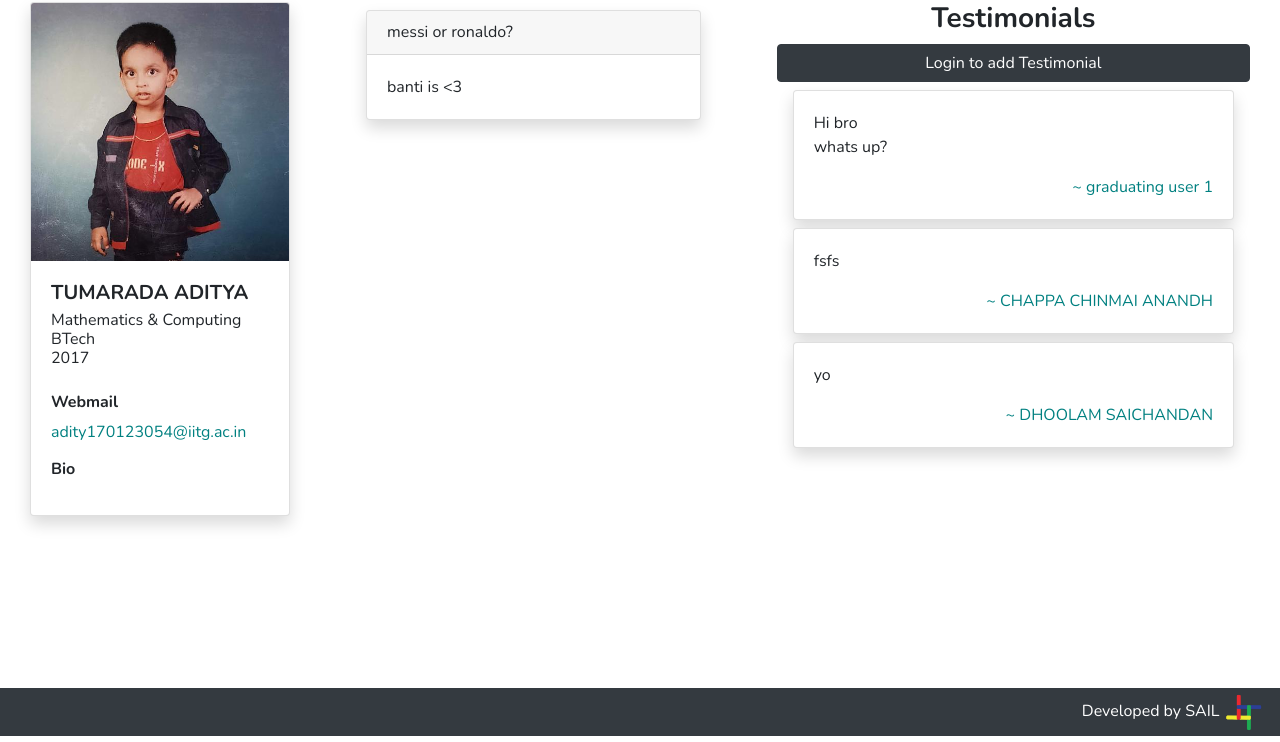
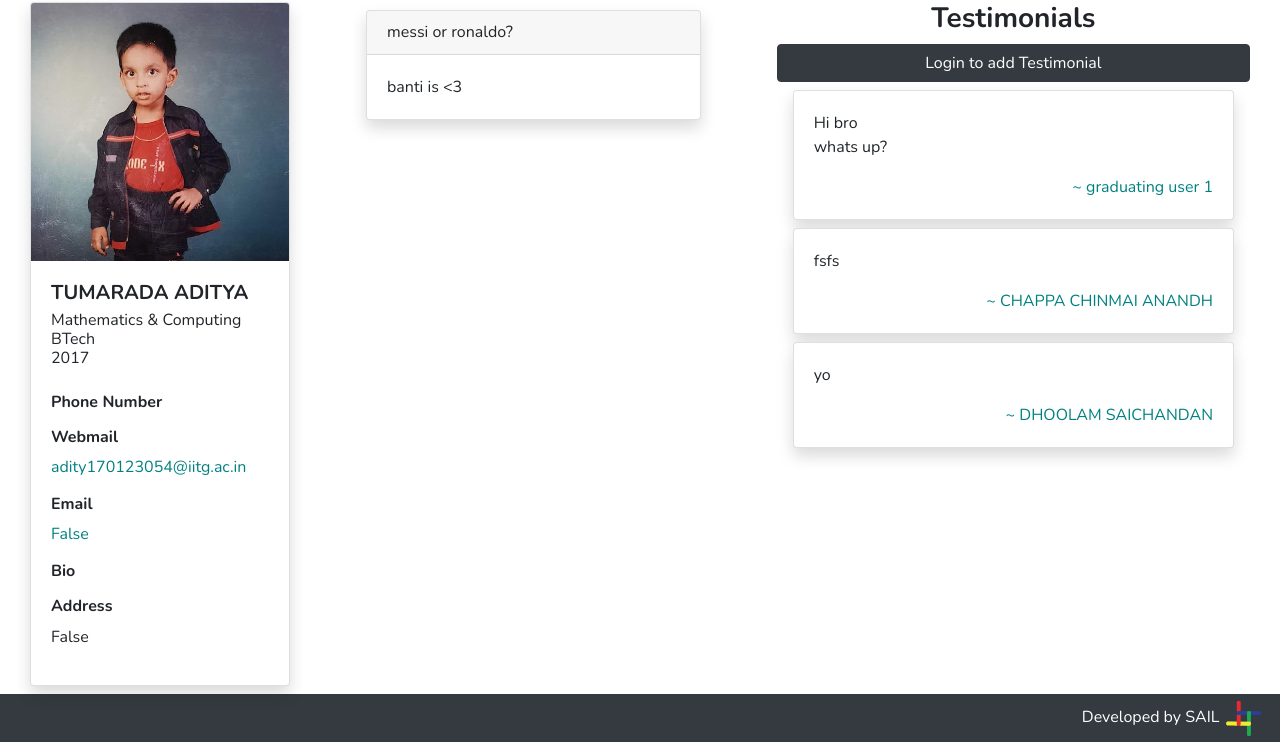
Before and after one commit to sahil2609/YearBook, a Django app: page /yearbook/adity170123054/ in a window 1280 px wide. Shown: the part 64-806 px from the top of the page. Run offline with Django 3.2, Linux system fonts and the light colour scheme; a user stored in the database is signed in; data comes from the database, SQL or seed files in the repository; some libraries are stand-ins or nearby versions.

Commit message:
Update profile.html

```diff
--- a/students/templates/profile.html
+++ b/students/templates/profile.html
@@ -21,10 +21,18 @@
                                 </h6>
                                 <br>
                                 <div class="card-text">
+                                    <h6><b>Phone Number</b></h6>
+                                    <p>{{ profile.phoneno }}</p>
+                                </div>
+                                <div class="card-text">
                                     <h6><b>Webmail</b></h6>
                                     <p><a href="mailto:{{ profile.user.email }}">{{ profile.user.email }}</a></p>
+                                    <h6><b>Email</b></h6>
+                                    <p><a href="mailto:{{ profile.gmailid }}">{{ profile.gmailid }}</a></p>
                                     <h6><b>Bio</b></h6>
                                     <p>{{ profile.bio }}</p>
+                                    <h6><b>Address</b></h6>
+                                    <p>{{ profile.address }}</p>
                                 </div>
                             </div>
                             {% if myprofile %}
@@ -162,10 +170,18 @@
                                 </h6>
                                 <br>
                                 <div class="card-text">
+                                    <h6><b>Phone Number </b></h6>
+                                    <p>{{ profile.phoneno }}</p>
+                                </div>
+                                <div class="card-text">
                                     <h6><b>Webmail</b></h6>
                                     <p><a href="mailto:{{ profile.user.email }}">{{ profile.user.email }}</a></p>
+                                    <h6><b>Email</b></h6>
+                                    <p><a href="mailto:{{ profile.gmailid }}">{{ profile.gmailid }}</a></p>
                                     <h6><b>Bio</b></h6>
                                     <p>{{ profile.bio }}</p>
+                                    <h6><b>Address</b></h6>
+                                    <p>{{ profile.address }}</p>
                                 </div>
                             </div>
                             {% if myprofile %}
```
